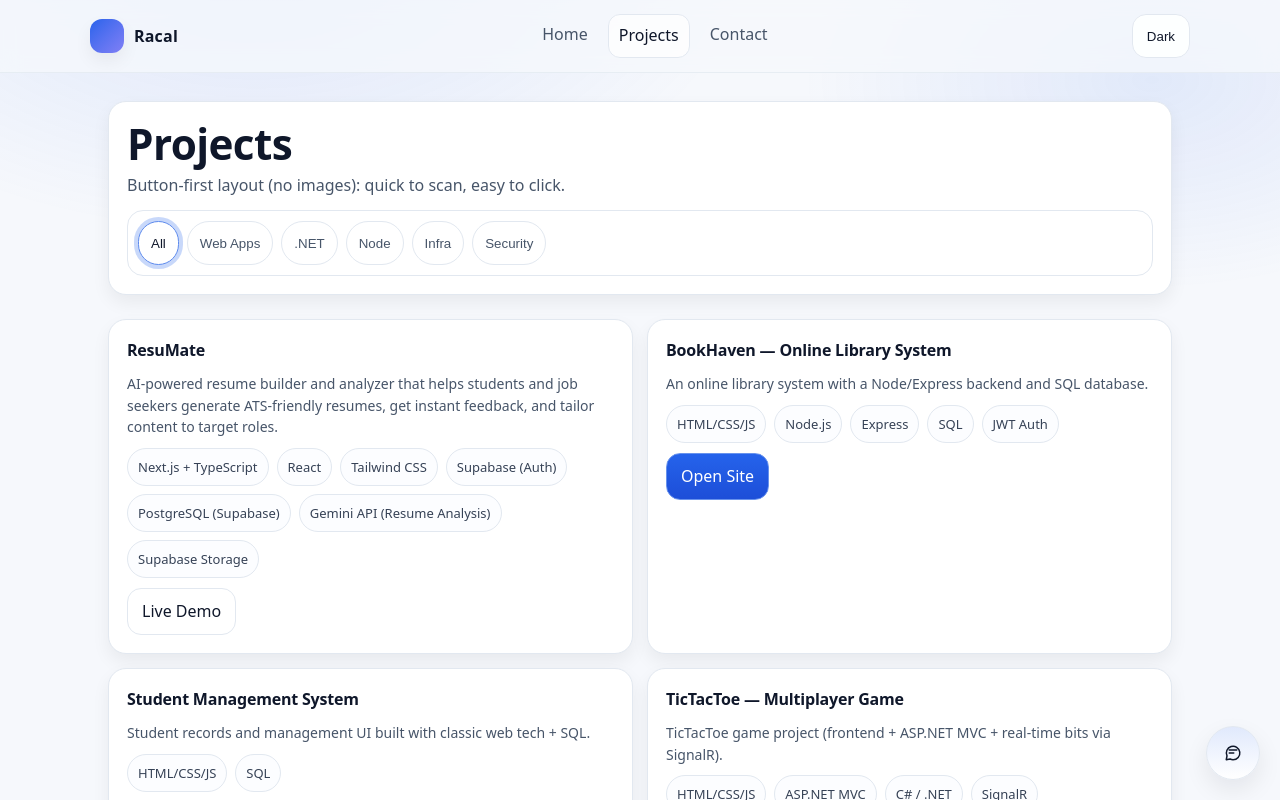
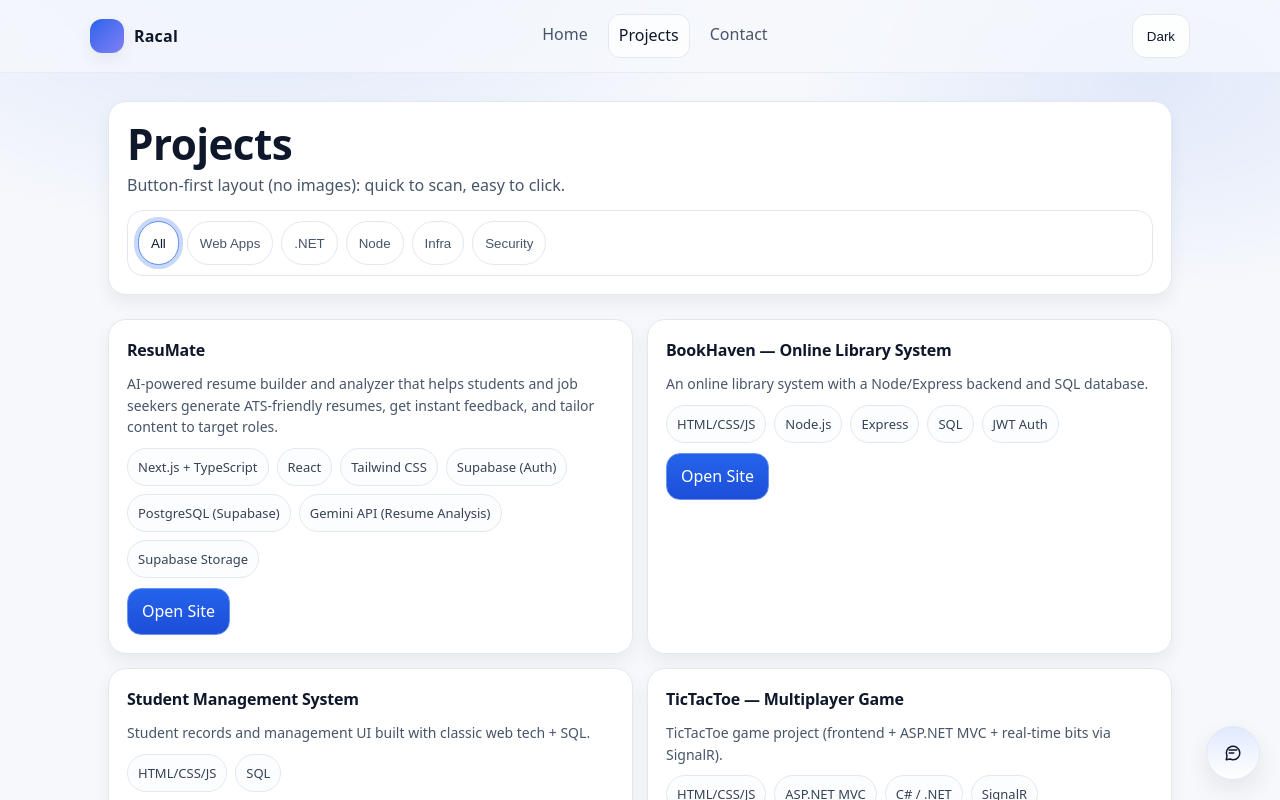
Before and after one commit to 0x26fa1/0x26fa1chatbot, a React (Vite) app: page /#/projects in a window 1280 px wide. Shown: the top 800 px of the page. Built offline with nearby package versions, Linux system fonts and the light colour scheme.

Commit message:
updated project

```diff
--- a/src/projects.js
+++ b/src/projects.js
@@ -5,7 +5,7 @@ export const PROJECTS = [
       "AI-powered resume builder and analyzer that helps students and job seekers generate ATS-friendly resumes, get instant feedback, and tailor content to target roles.",
     tags: ["AI", "resume-analyzer", "ATS", "career-tools", "API"],
     chips: ["Next.js + TypeScript", "React", "Tailwind CSS", "Supabase (Auth)", "PostgreSQL (Supabase)", "Gemini API (Resume Analysis)", "Supabase Storage"],
-    links: [{ label: "Live Demo", href: "https://resumate.ph/" }],
+    links: [{ label: "Open Site", href: "https://resumate.ph/" }],
   },
   {
     title: "BookHaven — Online Library System",
```
